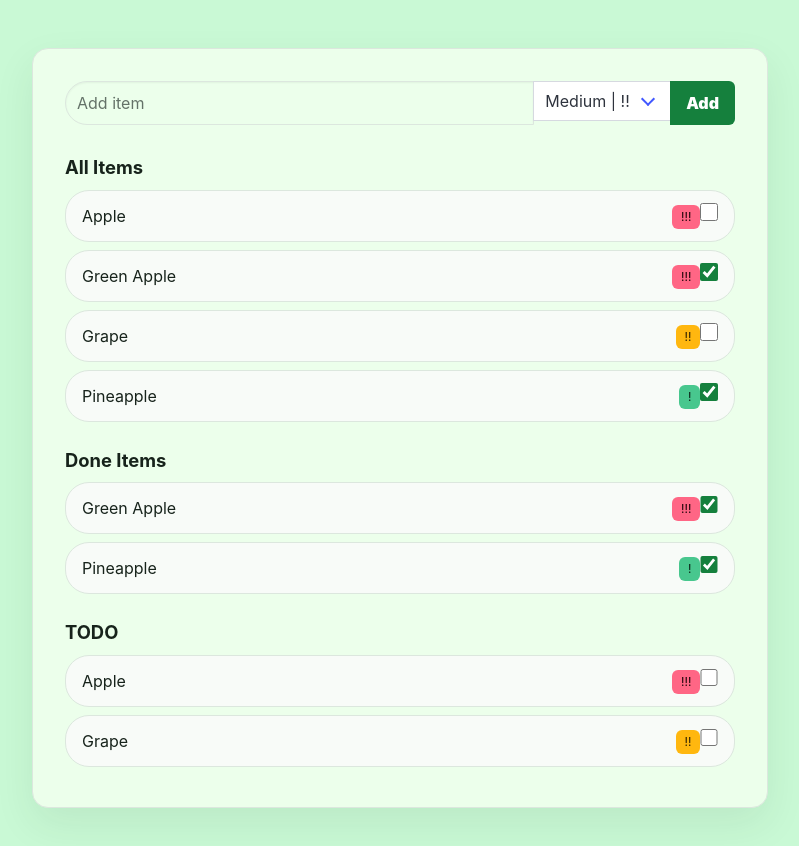
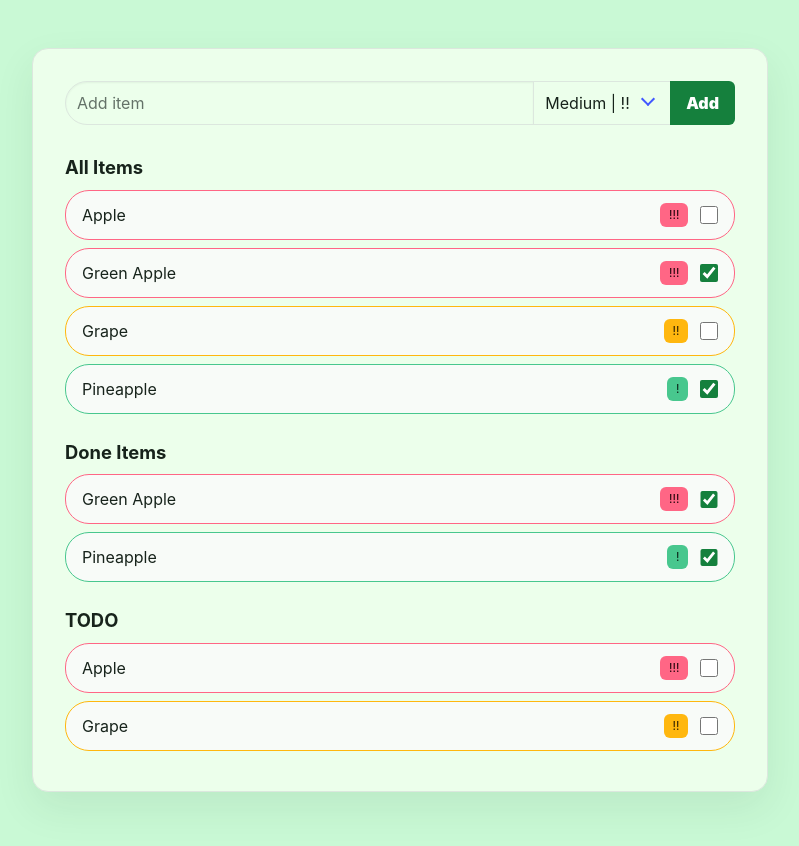
Before and after one commit to Dr9nja/ta25blearn, a Vue app: page / in a window 1280 px wide. Shown: the whole page, without its empty margins (240-1039 px from the left). Built offline with nearby package versions, Linux system fonts and the light colour scheme.

Commit message:
add priority-based border colors and enhance item meta display

```diff
--- a/src/style.scss
+++ b/src/style.scss
@@ -106,11 +106,37 @@ body {
     color: var(--text-color);
 }
 
+.container.content li.priority-high {
+    border-color: var(--bulma-danger);
+}
+
+.container.content li.priority-medium {
+    border-color: var(--bulma-warning);
+}
+
+.container.content li.priority-low {
+    border-color: var(--bulma-success);
+}
+
+.item-meta {
+    display: inline-flex;
+    align-items: center;
+    gap: 0.75rem;
+    border-radius: 0;
+}
+
 .container.content input[type="checkbox"] {
     width: 1.1rem;
     height: 1.1rem;
     flex: 0 0 auto;
     accent-color: var(--accent-color);
+}
+
+.select select {
+    min-height: 2.75rem;
+    border-color: var(--border-color);
+    background: var(--surface-background);
+    color: var(--text-color);
 }
 
 @media (max-width: 600px) {
```
